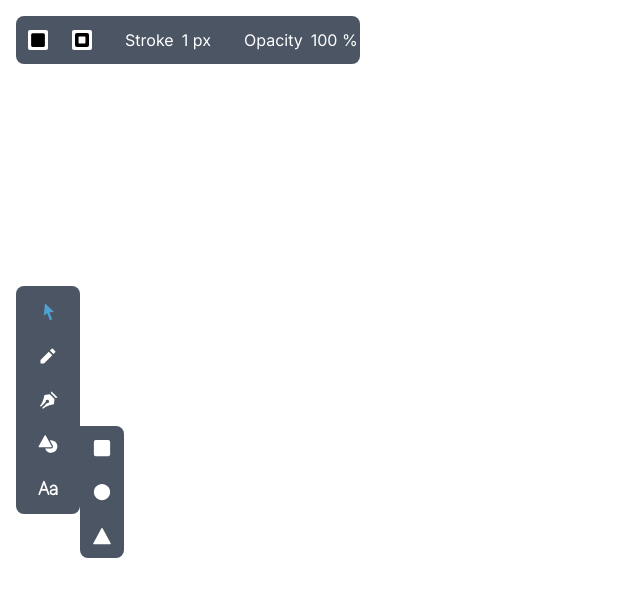
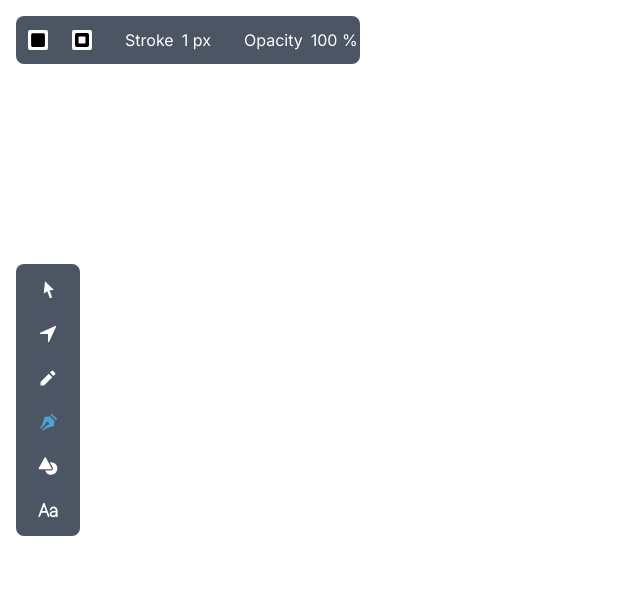
Before and after one commit to nijoow/nijoow-drawing, a Next.js app: page / in a window 1280 px wide. Both pictures are taken after a click on the button 48 px from the left and 444 px from the top of the page. Shown: the top 596 px of the page, without its empty margins (0-640 px from the left). Built offline with nearby package versions, Linux system fonts and the light colour scheme.

Commit message:
🎨 타입 수정

```diff
--- a/src/app/page.tsx
+++ b/src/app/page.tsx
@@ -50,7 +50,7 @@ export default function Home() {
   >([])
 
   const selectedDrawing = useRecoilValue(selectedDrawingState)
-
+  console.log(selectedDrawing?.vertexs)
   const handleMouseDown = (event: React.MouseEvent) => {
     if (!selectedDrawingId && event.target instanceof SVGElement) {
       setSelectedDrawingId(event.target.id)
@@ -90,11 +90,13 @@ export default function Home() {
         ...drawings,
         {
           id: uuid(),
-          type: mode.type,
-          subType: mode.subType,
+          type: 'POLYGON',
+          subType: null,
           center: { x: centerX, y: centerY },
           width,
           height,
+          rotate: 0,
+          vertexs: [],
           fill: currentOptions.fill,
           stroke: currentOptions.stroke,
           strokeWidth: currentOptions.strokeWidth,
@@ -126,11 +128,12 @@ export default function Home() {
           {
             id: uuid(),
             type: 'PATH',
-            subType: 'PATH',
+            subType: null,
             vertexs: vertexs,
             width,
             height,
             center,
+            rotate: 0,
             fill: currentOptions.fill,
             stroke: currentOptions.stroke,
             strokeWidth: currentOptions.strokeWidth,
@@ -158,13 +161,7 @@ export default function Home() {
         onMouseLeave={handleMouseUp}
       >
         {drawings.map((drawing: any, index: number) => {
-          switch (drawing.subType) {
-            case 'RECTANGLE':
-              return <Rectangle key={drawing.id} drawing={drawing} />
-            case 'TRIANGLE':
-              return <Triangle key={drawing.id} drawing={drawing} />
-            case 'ELLIPSE':
-              return <Ellipse key={drawing.id} drawing={drawing} />
+          switch (drawing.type) {
             case 'POLYGON':
               return <Polygon key={drawing.id} drawing={drawing} />
             case 'PATH':
@@ -264,12 +261,13 @@ export default function Home() {
                     ...drawings,
                     {
                       id: uuid(),
-                      type: 'SHAPE',
-                      subType: 'POLYGON',
+                      type: 'POLYGON',
+                      subType: null,
                       vertexs: vertexs,
                       width,
                       height,
                       center,
+                      rotate: 0,
                       fill: currentOptions.fill,
                       stroke: currentOptions.stroke,
                       strokeWidth: currentOptions.strokeWidth,
@@ -284,7 +282,7 @@ export default function Home() {
           ))}
         </svg>
       )}
-      {selectedDrawing && <Handler />}
+      {selectedDrawing && mode.subType === 'SHAPE' && <Handler />}
     </main>
   )
 }
--- a/src/components/ToolBar/SideToolBar.tsx
+++ b/src/components/ToolBar/SideToolBar.tsx
@@ -8,6 +8,7 @@ import {
   IoSquare,
   IoTriangle,
   IoEllipse,
+  IoNavigate,
 } from 'react-icons/io5'
 import { useRecoilState } from 'recoil'
 import { modeAtom } from '@/recoil/atoms'
@@ -41,10 +42,12 @@ export default function SideToolBar() {
       <button
         type="button"
         className={`py-2 w-full hover:text-[#4ea1d3] flex items-center justify-center ${
-          mode.type === 'SELECT' ? 'text-[#4ea1d3]' : ''
+          mode.type === 'SELECT' && mode.subType === 'SHAPE'
+            ? 'text-[#4ea1d3]'
+            : ''
         }`}
         onClick={() => {
-          setMode({ type: 'SELECT', subType: '' })
+          setMode({ type: 'SELECT', subType: 'SHAPE' })
           setOpenSubToolBar({ type: null })
         }}
       >
@@ -53,11 +56,25 @@ export default function SideToolBar() {
       <button
         type="button"
         className={`py-2 w-full hover:text-[#4ea1d3] flex items-center justify-center ${
+          mode.type === 'SELECT' && mode.subType === 'VERTEX'
+            ? 'text-[#4ea1d3]'
+            : ''
+        }`}
+        onClick={() => {
+          setMode({ type: 'SELECT', subType: 'VERTEX' })
+          setOpenSubToolBar({ type: null })
+        }}
+      >
+        <IoNavigate size={20} />
+      </button>
+      <button
+        type="button"
+        className={`py-2 w-full hover:text-[#4ea1d3] flex items-center justify-center ${
           mode.type === 'PENCIL' ? 'text-[#4ea1d3]' : ''
         }`}
         disabled
         onClick={() => {
-          setMode({ type: 'PENCIL', subType: '' })
+          setMode({ type: 'PENCIL', subType: null })
           setOpenSubToolBar({ type: null })
         }}
       >
@@ -69,7 +86,7 @@ export default function SideToolBar() {
           mode.type === 'VERTEX' ? 'text-[#4ea1d3]' : ''
         }`}
         onClick={() => {
-          setMode({ type: 'VERTEX', subType: '' })
+          setMode({ type: 'VERTEX', subType: null })
           setOpenSubToolBar({ type: null })
         }}
       >
@@ -127,7 +144,7 @@ export default function SideToolBar() {
         }`}
         disabled
         onClick={() => {
-          setMode({ type: 'TEXT', subType: '' })
+          setMode({ type: 'TEXT', subType: null })
           setOpenSubToolBar({ type: null })
         }}
       >
--- a/src/recoil/atoms.ts
+++ b/src/recoil/atoms.ts
@@ -1,4 +1,4 @@
-import { Mode, Options } from '@/types/type'
+import { Drawing, Mode, Options } from '@/types/type'
 import { atom, selector } from 'recoil'
 
 export const modeAtom = atom<Mode>({
@@ -32,7 +32,7 @@ export const selectedDrawingIdAtom = atom<string | null>({
   default: null,
 })
 
-export const drawingsAtom = atom<any[]>({ key: 'Drawings', default: [] })
+export const drawingsAtom = atom<Drawing[]>({ key: 'Drawings', default: [] })
 
 export const selectedDrawingState = selector({
   key: 'SelectedDrawing',
@@ -40,6 +40,6 @@ export const selectedDrawingState = selector({
     const drawings = get(drawingsAtom)
     const selectedDrawingId = get(selectedDrawingIdAtom)
 
-    return drawings.find((drawing) => drawing.id === selectedDrawingId)
+    return drawings.find((drawing) => drawing.id === selectedDrawingId) ?? null
   },
 })
```
Also changed, not shown: src/types/type.ts (+11 -7 lines).
